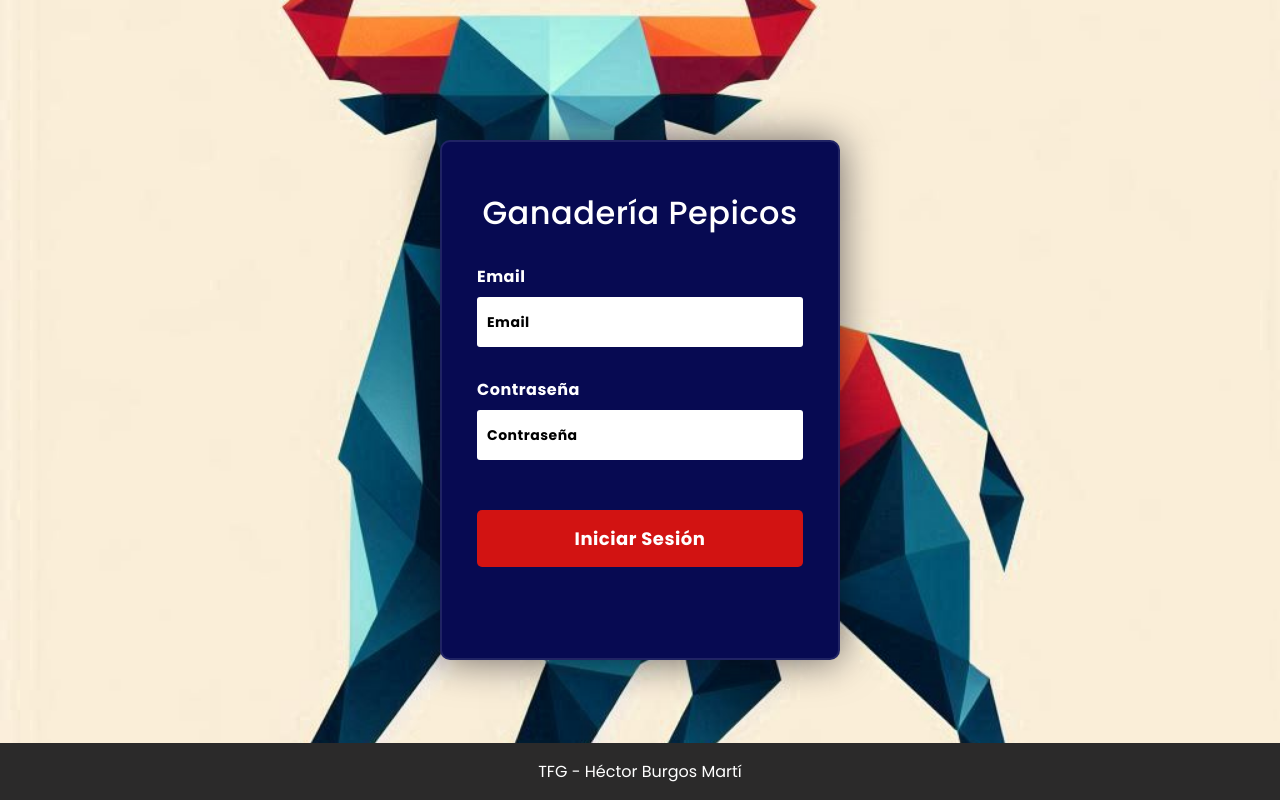
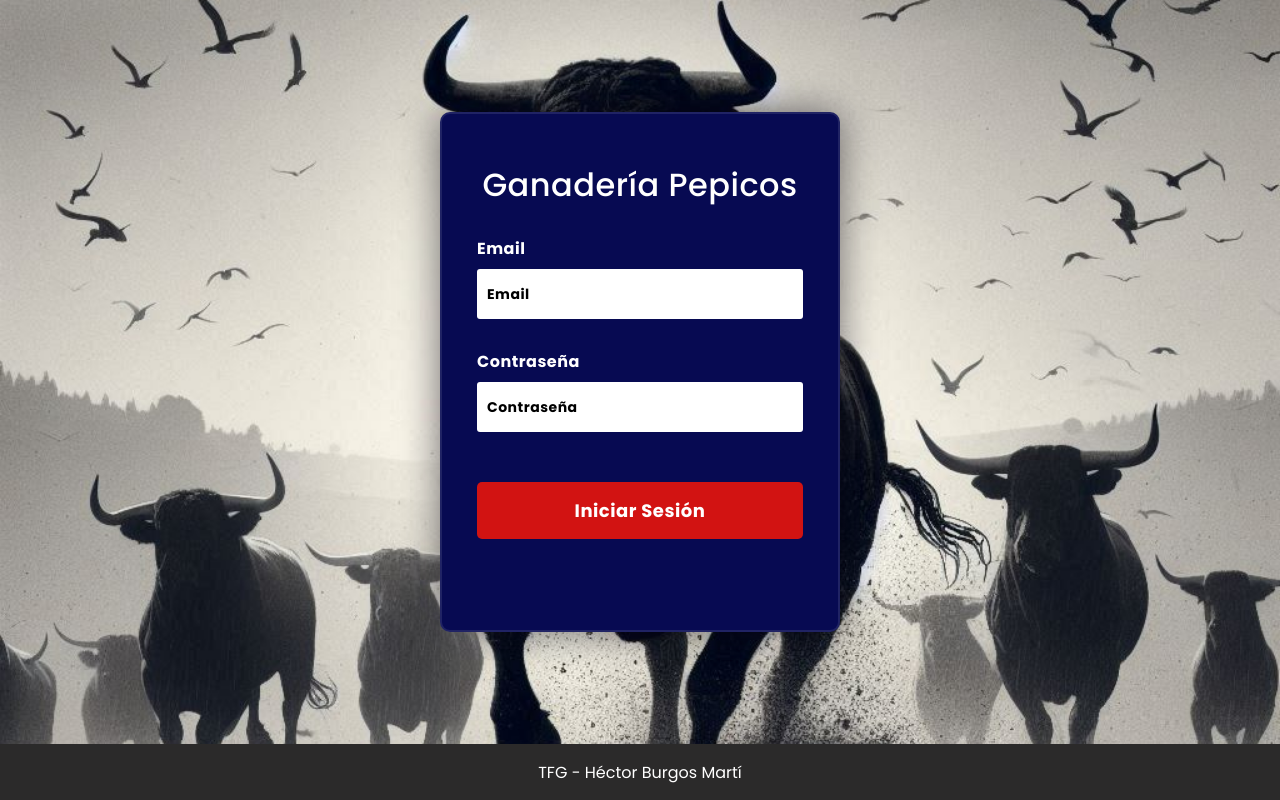
Before and after one commit to Haktor23/TFG_Compartit, an Angular app: page /auth in a window 1280 px wide. Built offline with nearby package versions, Linux system fonts and the light colour scheme.

Commit message:
Footer ajustat

```diff
--- a/src/components/auth/auth.component.css
+++ b/src/components/auth/auth.component.css
@@ -41,15 +41,21 @@ body {
   bottom: -80px;
 }
 
+.container {
+  flex: 1;
+  display: flex;
+  justify-content: center;
+  align-items: center;
+}
+
+
 form {
+  margin: 0 auto;
   color: white;
   height: 520px;
   width: 400px;
   background-color: #070A52;
-  position: absolute;
-  transform: translate(-50%, -50%);
-  top: 50%;
-  left: 50%;
+  position: relative;
   border-radius: 10px;
   backdrop-filter: blur(10px);
   border: 2px solid rgba(255, 255, 255, 0.1);
--- a/src/components/auth/auth.component.html
+++ b/src/components/auth/auth.component.html
@@ -2,6 +2,9 @@
 <link rel="stylesheet" href="https://cdnjs.cloudflare.com/ajax/libs/font-awesome/5.15.4/css/all.min.css">
 <link href="https://fonts.googleapis.com/css2?family=Poppins:wght@300;500;600&display=swap" rel="stylesheet">
 
+<div class="containerprincipal" style="height: 100vh;">
+
+    <div class="container">
 
         <form #loginForm="ngForm" [formGroup]="form" (ngSubmit)="login()" novalidate>
             <h3>Ganadería Pepicos</h3>
@@ -16,5 +19,6 @@
             <button>Iniciar Sesión</button>
 
         </form>
-
+    </div>
     <app-footer></app-footer>
+</div>
--- a/src/components/crearevento/crearevento.component.css
+++ b/src/components/crearevento/crearevento.component.css
@@ -1,6 +1,5 @@
-
-
 .container {
+    flex: 1;
     width: 80%;
     margin: 20px auto;
     background-color: rgba(255, 255, 255, 0.8);
--- a/src/components/crearevento/crearevento.component.html
+++ b/src/components/crearevento/crearevento.component.html
@@ -1,4 +1,5 @@
 <app-header></app-header>
+<div class="containerprincipal" style="height: 91vh;">
     <div class="container">
         <form class="modern-form" #creareventoForm="ngForm" [formGroup]="form">
             <h3 class="titulo">Crear eventos:</h3>
@@ -52,7 +53,7 @@
                     <input type="number" id="toro" name="toro" formControlName="toro" class="numeroanimales">
                 </div>
                 <div class="col">
-                <label for="capon">Capon:</label>
+                    <label for="capon">Capones:</label>
                     <input type="number" id="capon" name="capon" formControlName="capon" class="numeroanimales">
                 </div>
             </div>
@@ -72,3 +73,4 @@
     </div>
 
     <app-footer></app-footer>
+</div>
--- a/src/components/footer/footer.component.css
+++ b/src/components/footer/footer.component.css
@@ -1,12 +1,7 @@
 footer {
-    margin-top: 200px;
-    position: fixed;
-    bottom: 0;
-    left: 0;
-    width: 100%;
     display: flex;
     justify-content: center;
-    align-items: flex-end;
     background-color: rgb(43, 42, 42);
     color: white;
+    height: 3.5em;
 }
--- a/src/components/header/header.component.css
+++ b/src/components/header/header.component.css
@@ -36,6 +36,11 @@ a {
 }
 
 @media (max-width: 768px) {
+  header {
+    background-color: #333;
+    padding: 5px;
+    padding-top: 15px;
+  }
 
   .parapc {
     display: none;
--- a/src/components/header/header.component.html
+++ b/src/components/header/header.component.html
@@ -12,15 +12,17 @@
 
 
   <nav class="paramv">
-    <ul>
+    <ul style="display: flex; justify-content: center;">
       <li><a routerLink="/">Inicio</a></li>
       <li><a routerLink="/crearevento">Crear Eventos</a></li>
       <li><a routerLink="/evento">Eventos</a></li>
     </ul>
-    <ul style="padding-top:5px ;">
+    <ul style=" display: flex; justify-content: center;">
       <li><a routerLink="/animales">Animales</a></li>
       <li><a routerLink="/vehiculos">Vehículos</a></li>
-      <li><a (click)="logout()" style="color: red;">Cerrar Sesión</a></li>
+    </ul>
+    <ul style="">
+      <li><a (click)="logout()" style="color: red; display: flex; justify-content: center;">Cerrar Sesión</a></li>
     </ul>
 
   </nav>
--- a/src/components/vehiculos/vehiculos.component.css
+++ b/src/components/vehiculos/vehiculos.component.css
@@ -1,4 +1,13 @@
+body,
+html {
+    height: 100vh !important;
+
+}
+
+
+
 .container {
+    flex: 1;
     margin: 0 auto;
     margin-top: 20px;
     padding: 20px;
--- a/src/components/vehiculos/vehiculos.component.html
+++ b/src/components/vehiculos/vehiculos.component.html
@@ -1,5 +1,6 @@
 <app-header></app-header>
 <!-- Mostrar vehículos -->
+<div class="containerprincipal" style="height: 91vh;">
     <div class="container">
         <div class="tituloanimales">
             <h3 class="titulo borde-gris">Lista de Vehículos</h3>
@@ -106,8 +107,9 @@
             <button type="submit" [disabled]="vehiculoForm.invalid" class="realizado">Añadir Vehículo</button>
         </form>
         }
+
+
     </div>
 
-<div class="footer">
     <app-footer></app-footer>
 </div>
--- a/src/styles.css
+++ b/src/styles.css
@@ -7,16 +7,23 @@
   background-size: cover;
   background-position: center;
   background-attachment: fixed;
-  background-image: url(./assets/BG2.jpg);
+  background-image: url(./assets/BG10.jpg);
   background-color: grey;
 
 }
 
 body {
   margin: 0;
+
 }
 
+.containerprincipal {
+  display: flex;
+  flex-direction: column;
+  min-height: 100%;
+  position: relative;
 
+}
 
 ::-webkit-scrollbar {
   width: 12px;
```
Lines whose indentation alone changed are shown as unchanged.
